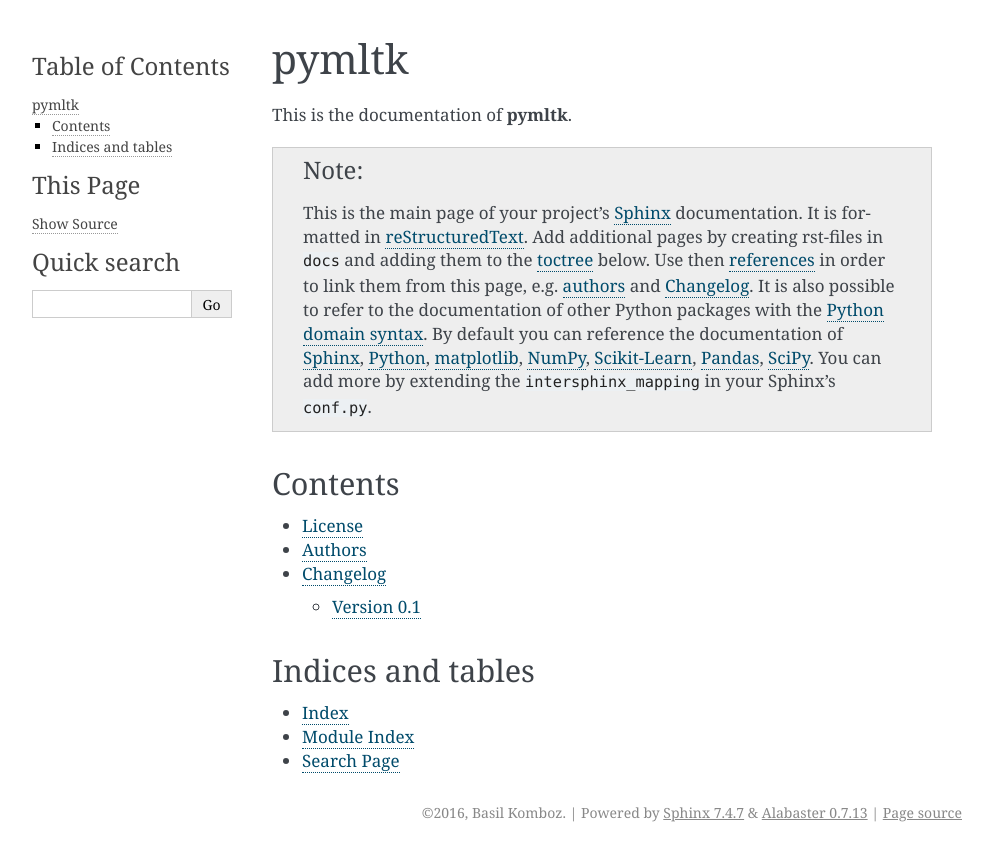
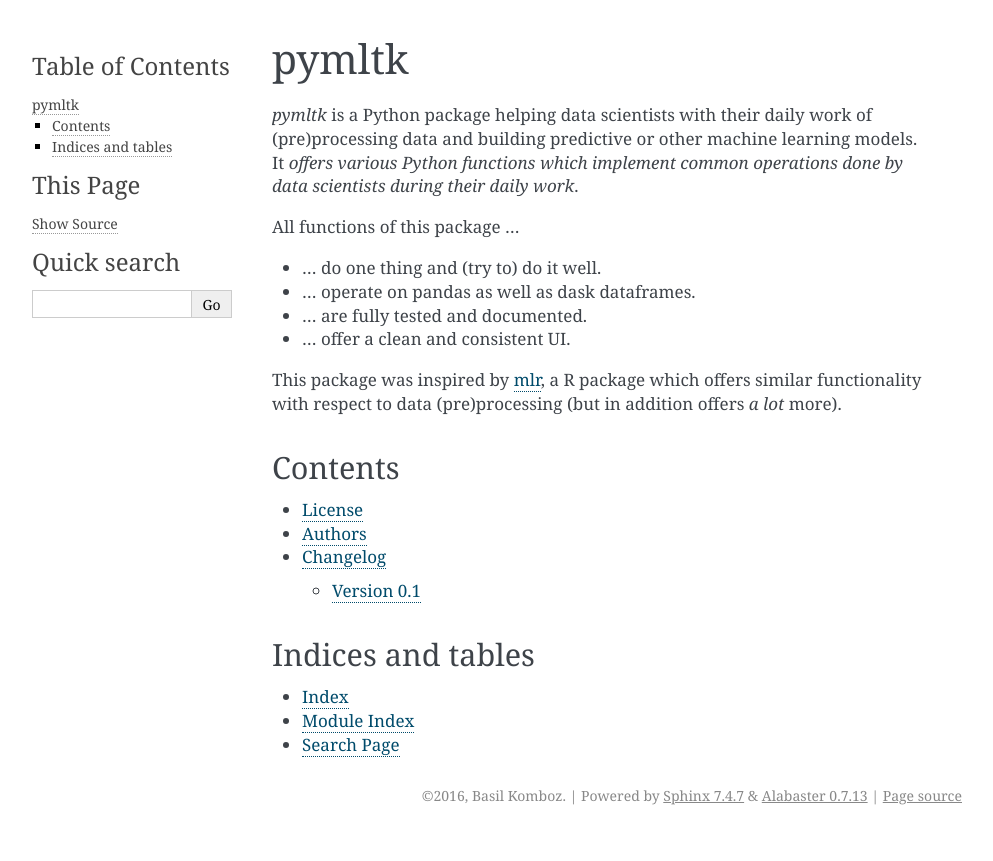
Before and after one commit to FRosner/pymltk, a Sphinx documentation site: the page built from docs/index.rst, in a window 1280 px wide. Shown: the top 861 px of the page, without its empty margins (148-1141 px from the left). Built offline with Sphinx 7.4.7, drawn with Linux system fonts in a browser that asks for light colours; formulas are drawn with MathJax 3; pages that are not in the unit, such as notebooks, are missing from menus.

Commit message:
Bugfixes to README.rst and documentation.

```diff
--- a/docs/conf.py
+++ b/docs/conf.py
@@ -45,7 +45,7 @@
 # coming with Sphinx (named 'sphinx.ext.*') or your custom ones.
 extensions = ['sphinx.ext.autodoc', 'sphinx.ext.intersphinx', 'sphinx.ext.todo',
               'sphinx.ext.autosummary', 'sphinx.ext.viewcode', 'sphinx.ext.coverage',
-              'sphinx.ext.doctest', 'sphinx.ext.ifconfig', 'sphinx.ext.pngmath',
+              'sphinx.ext.doctest', 'sphinx.ext.ifconfig', 'sphinx.ext.imgmath',
               'sphinx.ext.napoleon']
 
 # Add any paths that contain templates here, relative to this directory.
--- a/docs/index.rst
+++ b/docs/index.rst
@@ -2,28 +2,23 @@
 pymltk
 ======
 
-This is the documentation of **pymltk**.
+*pymltk* is a Python package helping data scientists with
+their daily work of (pre)processing data and building predictive
+or other machine learning models. It *offers various Python
+functions which implement common operations done by data
+scientists during their daily work*.
 
-.. note::
+All functions of this package ...
 
-    This is the main page of your project's `Sphinx <http://sphinx-doc.org/>`_
-    documentation. It is formatted in `reStructuredText
-    <http://sphinx-doc.org/rest.html>`__. Add additional pages by creating
-    rst-files in ``docs`` and adding them to the `toctree
-    <http://sphinx-doc.org/markup/toctree.html>`_ below. Use then
-    `references <http://sphinx-doc.org/markup/inline.html>`__ in order to link
-    them from this page, e.g. :ref:`authors <authors>` and :ref:`changes`.
-    It is also possible to refer to the documentation of other Python packages
-    with the `Python domain syntax
-    <http://sphinx-doc.org/domains.html#the-python-domain>`__. By default you
-    can reference the documentation of `Sphinx <http://sphinx.pocoo.org>`__,
-    `Python <http://docs.python.org/>`__, `matplotlib
-    <http://matplotlib.sourceforge.net>`__, `NumPy
-    <http://docs.scipy.org/doc/numpy>`__, `Scikit-Learn
-    <http://scikit-learn.org/stable>`__, `Pandas
-    <http://pandas.pydata.org/pandas-docs/stable>`__, `SciPy
-    <http://docs.scipy.org/doc/scipy/reference/>`__. You can add more by
-    extending the ``intersphinx_mapping`` in your Sphinx's ``conf.py``.
+* ... do one thing and (try to) do it well.
+* ... operate on pandas as well as dask dataframes.
+* ... are fully tested and documented.
+* ... offer a clean and consistent UI.
+
+This package was inspired by `mlr <https://github.com/mlr-org/mlr>`_,
+a R package which offers similar functionality with respect to data
+(pre)processing (but in addition offers *a lot* more).
+
 
 Contents
 ========
```
Also changed, not shown: README.rst (+13 -12 lines).
